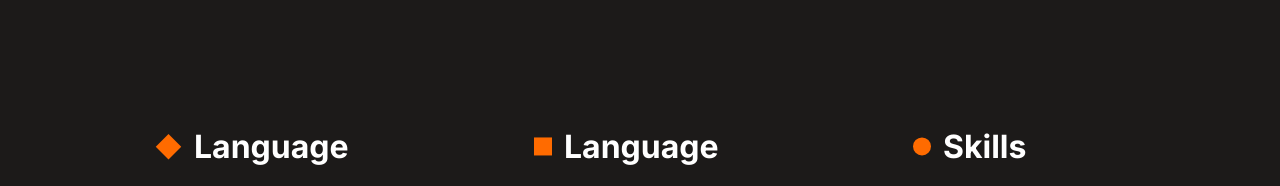
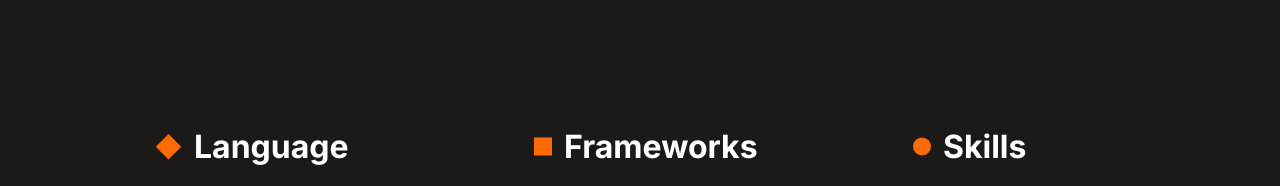
Before and after one commit to Johnadibe/mobile-portfolio-project, a website: page index.html in a window 1280 px wide. Shown: the part 3186-3372 px from the top of the page. Drawn offline with Linux system fonts and the light colour scheme.

Commit message:
Fix header in technologies category as requested by code reviewer

```diff
--- a/index.html
+++ b/index.html
@@ -228,7 +228,7 @@
             <div class="categories">
                 <div class="categories-heading-box">
                     <img src="img/framework-icon.svg" alt="rectangle icon" />
-                    <h3 class="categories-heading">Language</h3>
+                    <h3 class="categories-heading">Frameworks</h3>
                 </div>
                 <ul class="categories-list">
                     <li>Bootstrap</li>
```
